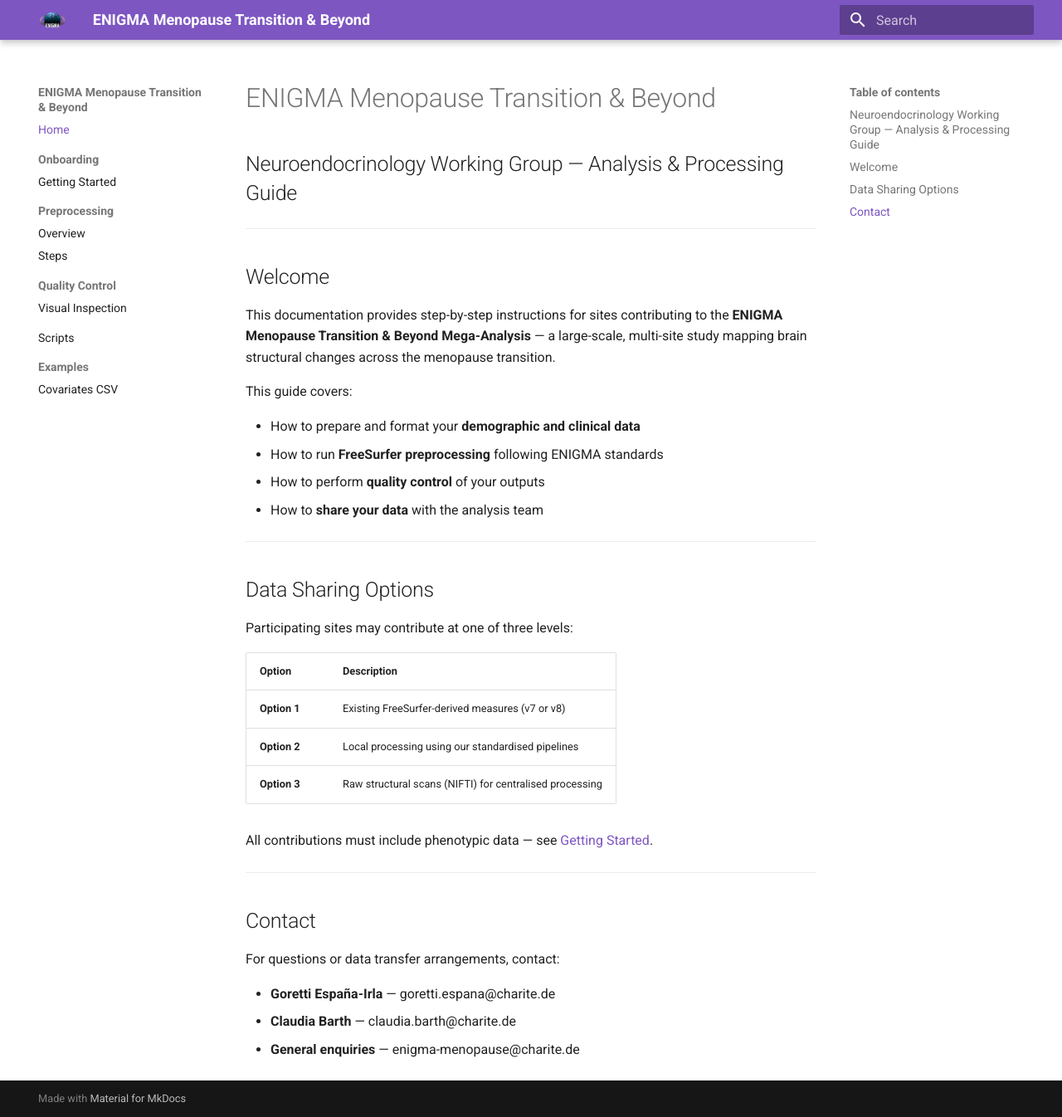
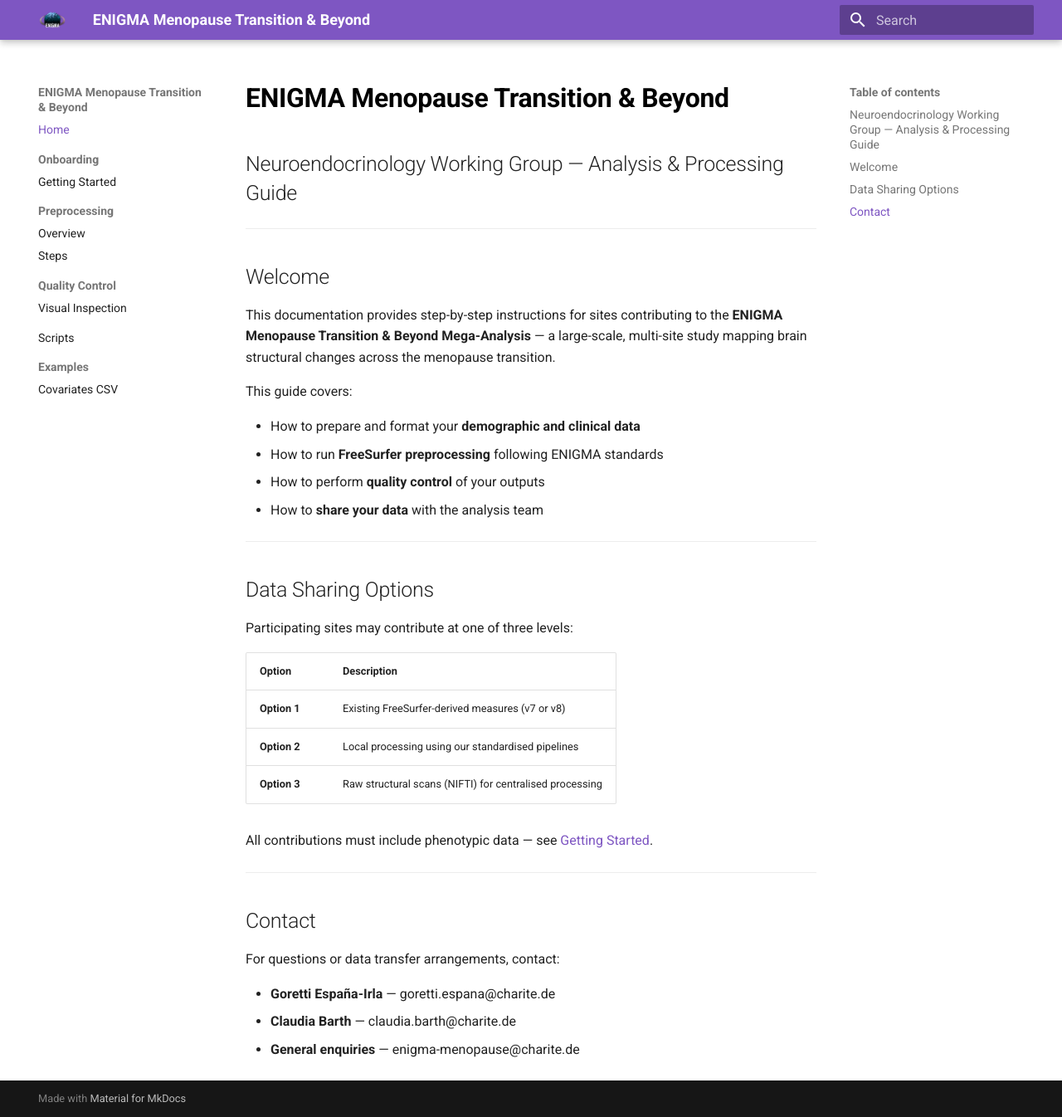
Before and after one commit to gorettiei/enigma-menopause-docs, an MkDocs documentation site: the page built from docs/index.md, in a window 1280 px wide and 1346 px high. Shown: the whole window at 83% size. Built offline with MkDocs 1.6.1 and Material for MkDocs 9.7.7, drawn with Linux system fonts in a browser that asks for light colours.

Commit message:
Add bold black title styling

```diff
--- /dev/null
+++ b/docs/assets/extra.css
@@ -0,0 +1,4 @@
+.md-content h1 {
+  font-weight: 900;
+  color: #000000;
+}
--- a/mkdocs.yml
+++ b/mkdocs.yml
@@ -15,6 +15,9 @@
     - search.highlight
     - content.code.copy
 
+extra_css:
+  - assets/extra.css
+
 nav:
   - Home: index.md
   - Onboarding:
```
